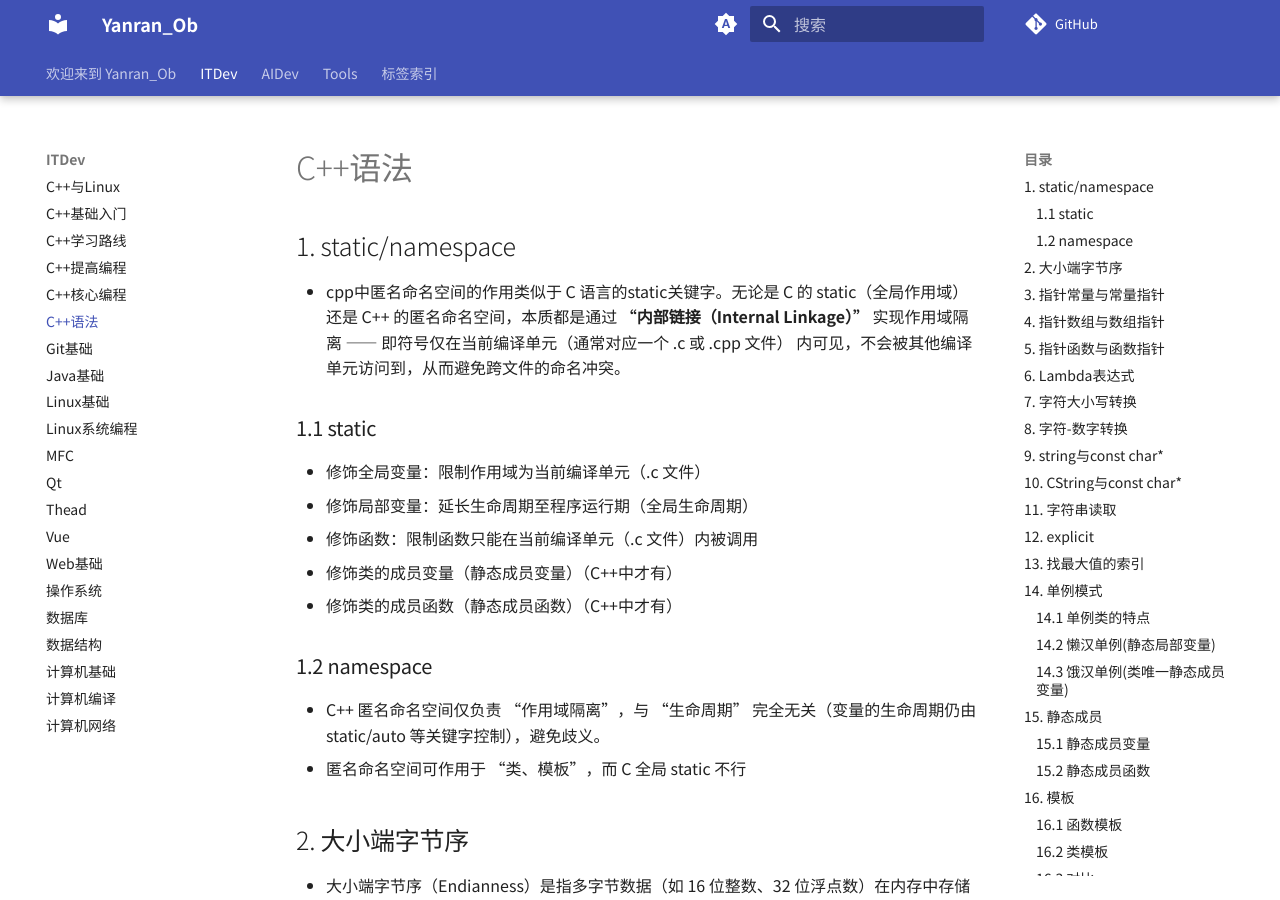
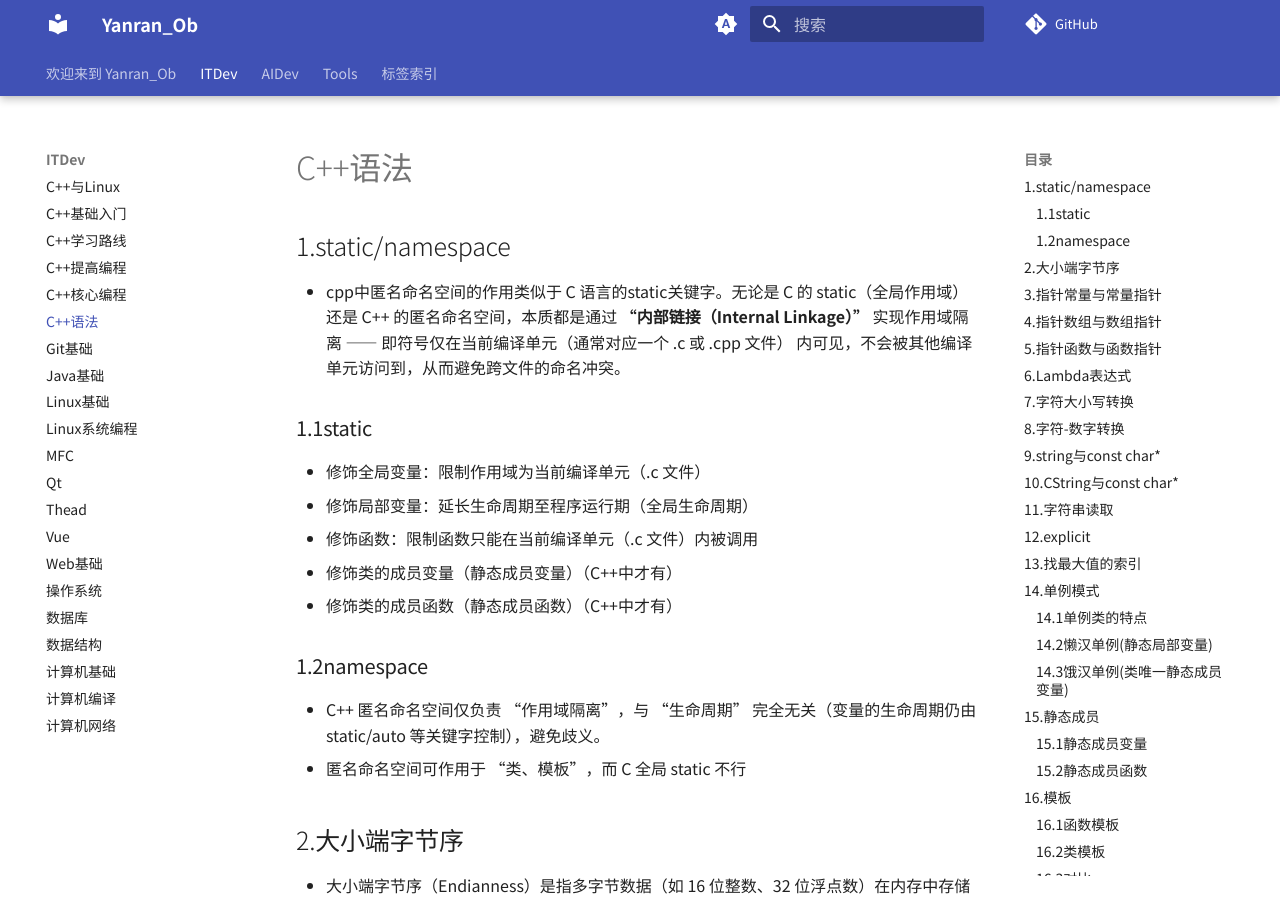
Before and after one commit to yanran425/Yanran425_Ob, an MkDocs documentation site: the page built from docs/ITDev/C++语法.md, in a window 1280 px wide and 900 px high. Built offline with MkDocs 1.6.1 and Material for MkDocs 9.7.7, drawn with Linux system fonts in a browser that asks for light colours; comment, search, counter and statistics services are not loaded; some of the changed text lies outside the part shown.

Commit message:
PUSH NOTE : C++语法.md

````diff
--- a/docs/ITDev/C++语法.md
+++ b/docs/ITDev/C++语法.md
@@ -2,18 +2,18 @@
 coding: UTF-8
 title: C++语法
 date: 2026-03-22T23:39:23
-updated: 2026-07-18T03:57:31
+updated: 2026-08-01T21:02:58
 tags: []
 share: true
 ---
 
 # C++语法
 
-## 1. static/namespace
+## 1.static/namespace
 
 - cpp中匿名命名空间的作用类似于 C 语言的static关键字。无论是 C 的 static（全局作用域）还是 C++ 的匿名命名空间，本质都是通过 **“内部链接（Internal Linkage）”** 实现作用域隔离 —— 即符号仅在当前编译单元（通常对应一个 .c 或 .cpp 文件） 内可见，不会被其他编译单元访问到，从而避免跨文件的命名冲突。
 
-### 1.1 static
+### 1.1static
 
 - 修饰全局变量：限制作用域为当前编译单元（.c 文件）
 - 修饰局部变量：延长生命周期至程序运行期（全局生命周期）
@@ -21,12 +21,12 @@ share: true
 - 修饰类的成员变量（静态成员变量）（C++中才有）
 - 修饰类的成员函数（静态成员函数）（C++中才有）
 
-### 1.2 namespace
+### 1.2namespace
 
 - C++ 匿名命名空间仅负责 “作用域隔离”，与 “生命周期” 完全无关（变量的生命周期仍由 static/auto 等关键字控制），避免歧义。
 - 匿名命名空间可作用于 “类、模板”，而 C 全局 static 不行
 
-## 2. 大小端字节序
+## 2.大小端字节序
 
 - 大小端字节序（Endianness）是指多字节数据（如 16 位整数、32 位浮点数）在内存中存储时，字节的排列顺序规则—— 本质是解决 “多字节数据的‘高位字节’和‘低位字节’该放在内存的‘低地址’还是‘高地址’” 的问题。
 - 高字节与低字节：对多字节数据，权重高的字节是 “高字节”，权重低的是 “低字节”。例：16 位整数 0x1234（十六进制），0x12 是高字节（代表 12×256），0x34 是低字节（代表 34×1）；32 位整数 0x12345678，0x12 是最高字节，0x78 是最低字节。
@@ -63,7 +63,7 @@ share: true
 | 典型应用  | 网络协议（TCP/IP）、PowerPC | x86/x86_64、ARM（默认） |
 | 核心问题  | 跨平台交互需统一为大端（网络序）     | 需检测并转换为目标字节序       |
 
-## 3. 指针常量与常量指针
+## 3.指针常量与常量指针
 
 - const修饰指针有三种情况
 1. const修饰指针   --- 常量指针
@@ -112,7 +112,7 @@ Person(const Person& p) {
 }
 ```
 
-## 4. 指针数组与数组指针
+## 4.指针数组与数组指针
 
 - 指针
 
@@ -166,7 +166,7 @@ int(* pa)[3][4] = &a;
 cout << *(*(*pa)+1)+1)<<endl;
 ```
 
-## 5. 指针函数与函数指针
+## 5.指针函数与函数指针
 
 - 指针函数：是一个函数，返回值是指针
 
@@ -196,7 +196,7 @@ int main(int argc, const char * argv[]){
 }
 ```
 
-## 6. Lambda表达式
+## 6.Lambda表达式
 
 - Lambda表达式是一种在**被调用的位置**或**作为参数传递给函数的位置**定义**匿名函数对象（闭包）** 的简便方法。
 
@@ -245,7 +245,7 @@ cout << f(5) << endl; // 输出 20，不受外部 x 的影响
 
 > [!NOTE] 虽然=捕获列表是值传递，但是可以以值的形式传地址，在Lambda函数内部不修改该地址而修改该地址存放的数据以实现修改值
 
-## 7. 字符大小写转换
+## 7.字符大小写转换
 
 - 字母大写转换
 
@@ -295,7 +295,7 @@ return 0;
 
 ```
 
-## 8. 字符-数字转换
+## 8.字符-数字转换
 
 - 数字转字符
 ```cpp
@@ -363,7 +363,7 @@ int toascii(int c);
 toascii()会将参数c转换成7位的unsigned char值，第八位则会被清除，此字符即会被转成ASCII码字符。返回值将转换成功的ASCI
 ```
 
-## 9. string与const char*
+## 9.string与const char*
 
 > [!NOTE] \<string\>是C++标准库头文件，包含了拟容器class std::string的声明（不过class string事实上只是basic_string\<char\>的typedef），用于字符串操作。
 
@@ -386,13 +386,13 @@ const char* cstr = str.c_str();
 ```
 并且，在进行文件读写的时候，使用const char\* 比使用string更安全。因为，string是会自动分配内存的，其内部的存储方式是不可见的，而const char\*类型是整存整取的，或者也可以自己手动存入每一部分
 
-## 10. CString与const char\*
+## 10.CString与const char\*
 
 > [!NOTE] \<cstring\>是C标准库头文件<string.h>的C++标准库版本，包含了C风格字符串（NUL即'\0'结尾字符串）相关的一些类型和函数的声明，例如strcmp、strchr、strstr等。
 
-[2.1 多字节与宽字节](./MFC.md##2.1%2520%E5%A4%9A%E5%AD%97%E8%8A%82%E4%B8%8E%E5%AE%BD%E5%AD%97%E8%8A%82)
-
-## 11. 字符串读取
+[2.1 多字节与宽字节](./MFC.md##2.1%E5%A4%9A%E5%AD%97%E8%8A%82%E4%B8%8E%E5%AE%BD%E5%AD%97%E8%8A%82)
+
+## 11.字符串读取
 
 - cin>>
 ```cpp
@@ -500,7 +500,7 @@ int main ()
 
 ```
 
-## 12. explicit
+## 12.explicit
 
 - explicit关键字用于修饰类的构造函数，特别是那些只有一个参数的构造函数。它的目的是要求在对象初始化或赋值时必须显式地使用构造函数，从而避免了编译器自动进行类型转换所可能引发的错误和歧义。
 
@@ -529,14 +529,14 @@ MyClass obj(10); // 正确：显式调用构造函数
 ```
 - 在这个例子中，_=*explicit*关键字确保了MyClass对象的创建必须明确地调用构造函数。这样可以提高代码的清晰度和安全性。
 
-## 13. 找最大值的索引
+## 13.找最大值的索引
 
 ```cpp
 auto maxit = max_element(nums.begin() + i, nums.end());
 int maxindex = distance(nums.begin(), maxit);
 ```
 
-## 14. 单例模式
+## 14.单例模式
 
 - 单例模式可以分为 懒汉式 和 饿汉式 ，两者之间的区别在于创建实例的时间不同。
 
@@ -544,13 +544,13 @@ int maxindex = distance(nums.begin(), maxit);
 
 - 饿汉式：系统一运行，就初始化创建实例，当需要时，直接调用即可。这种方式本身就线程安全，没有多线程的线程安全问题。
 
-### 14.1 单例类的特点
+### 14.1单例类的特点
 
 - 构造函数和析构函数为私有类型，目的是禁止外部构造和析构。
 - 拷贝构造函数和赋值构造函数是私有类型，目的是禁止外部拷贝和赋值，确保实例的唯一性。
 - 类中有一个获取实例的静态方法，可以全局访问。
 
-### 14.2 懒汉单例(静态局部变量)
+### 14.2懒汉单例(静态局部变量)
 
 ```cpp
 //.h
@@ -597,7 +597,7 @@ Single::~Single()
 - **初始化的唯一性**：编译器确保 `instance` 仅在首次调用时初始化。
 - **线程安全**（C++11+）：标准强制要求静态变量初始化的原子性，避免多线程冲突。
 
-### 14.3 饿汉单例(类唯一静态成员变量)
+### 14.3饿汉单例(类唯一静态成员变量)
 
 ```cpp
 class Single {
@@ -638,9 +638,9 @@ Single::~Single()
 
 - 由于初始化发生在**单线程环境**（main 函数启动前），因此**天然线程安全**，无需加锁。
 
-## 15. 静态成员
-
-### 15.1 静态成员变量
+## 15.静态成员
+
+### 15.1静态成员变量
 
 - 类的静态成员变量不能类内初始化，但是可以为静态成员提供const整数类型的类内初始值。不过要求静态成员必须是字面值常量类型的constexpr。
 
@@ -652,15 +652,15 @@ static Singleton instance;//仅在类内声明变量，未分配内存。
 Singleton Singleton::instance;//在类外定义变量，此时才分配内存并调用构造函数。
 ```
 
-### 15.2 静态成员函数
+### 15.2静态成员函数
 
 - 类的静态成员函数可以类内/类外实现
 
-[4.2.8 静态成员](./C++%E6%A0%B8%E5%BF%83%E7%BC%96%E7%A8%8B.md##4.2.8%2520%E9%9D%99%E6%80%81%E6%88%90%E5%91%98)
-
-## 16. 模板
-
-### 16.1 函数模板
+[4.2.8 静态成员](./C++%E6%A0%B8%E5%BF%83%E7%BC%96%E7%A8%8B.md##4.2.8%E9%9D%99%E6%80%81%E6%88%90%E5%91%98)
+
+## 16.模板
+
+### 16.1函数模板
 
 - **定义**：定义一个通用函数，允许参数或返回值的类型在调用时指定。
 - **语法**：使用 `template <typename T>` 声明，后跟函数定义。
@@ -732,7 +732,7 @@ int main() {
 }
 ```
 
-### 16.2 类模板
+### 16.2类模板
 
 - **定义**：定义一个通用类，允许成员变量或成员函数的类型在实例化时指定。
 - **语法**：使用 `template <class T>` 声明，后跟类定义。
@@ -824,7 +824,7 @@ int main()
 }
 ```
 
-### 16.3 对比
+### 16.3对比
 
 - **函数模板**是为了实现与类型无关的通用函数，依赖调用时的类型推导；
 - **类模板**是为了创建通用的类结构，需在实例化时显式指定类型参数。
@@ -844,7 +844,7 @@ int main()
 |**默认模板参数**|C++11 起支持（如 `template<typename T = int>`）|支持，且更常见（如 `template<typename T = int> class Stack`）|
 |**用途**|通用算法（如 `std::sort`、`std::swap`）|容器类（如 `std::vector`、`std::map`）、工具类|
 
-## 17. STL汇总
+## 17.STL汇总
 
 ### string
 
@@ -1271,15 +1271,15 @@ for_each(v.begin(), v.end(), MyPrint);
 	目标容器开辟空间需要从**两个容器取较大值**
 	set_difference返回值既是差集中最后一个元素的位置
 
-## 18. C++的Map
-
-### 18.1 Tree与Map
+## 18.C++的Map
+
+### 18.1Tree与Map
 
 - 树结构的核心是 “层级嵌套的节点”，每个节点通常存储一个值
 - Map 的核心是 “键值对（KV）映射”，通过键快速查找值。
 - 普通的树结构（如二叉树）只能按 “节点值” 排序，普通的 Map（如哈希表）虽然查询快，但键是无序的。
 
-### 18.2 Tree与Map结合
+### 18.2Tree与Map结合
 
 - “树节点” 不再只存一个值，而是 存储一个键值对（Key + Value）；
 - 树的排序规则基于 “键（Key）”，而非值（Value）—— 左子树的所有节点的键 < 根节点的键，右子树的所有节点的键 > 根节点的键（二叉搜索树的特性）。
@@ -1338,7 +1338,7 @@ class Node {
 
 4. 键的哈希函数和相等比较：在使用unordered_map时，需要确保键类型具有良好的哈希函数和相等比较操作符。如果键类型不提供这些操作，或者它们的性能较低，可能需要手动提供自定义的哈希函数和相等比较操作符。
 
-## 19. 位运算
+## 19.位运算
 
 - 运算符
 
@@ -1372,9 +1372,9 @@ while(flag){
 cout<<n<<endl;
 ```
 
-## 20. stream
-
-### 20.1 流类
+## 20.stream
+
+### 20.1流类
 
 - 数据输入和输出的过程也是数据传输的过程。数据像水一样从一个地方流动到另一个地方，因此，在 C++将此过程称为 “流（stream）”。在 C++ 的标准类库中，将用于进行数据输入输出的类统称为“流类”。
 - `cin` 是 `istream` 类的对象（输入流类），用于处理标准输入（通常是键盘）。
@@ -1384,11 +1384,11 @@ cout<<n<<endl;
 ![](../assets/C++%E8%AF%AD%E6%B3%95-3.png)
 ![](../assets/C++%E8%AF%AD%E6%B3%95-4.png)
 
-### 20.2 ios_base类
+### 20.2ios_base类
 
 - `ios_base`：最顶层的抽象基类，封装了所有流的**格式控制**（如对齐方式、数值进制）和**状态管理**（如错误标志），与具体的输入输出操作无关。
 
-### 20.3 ios类
+### 20.3ios类
 
 - `ios`：继承自 `ios_base`，增加了与模板类型相关的接口（C++ 标准中为 `template <class charT, class traits = char_traits<charT>> class basic_ios`），是后续输入输出流的直接基类。
 - 核心功能：管理流的状态和格式控制，不直接处理输入输出。
@@ -1606,7 +1606,7 @@ int main() {
 }
 ```
 
-### 20.7 流控制
+### 20.7流控制
 
 - 控制方法
 	1. **流成员函数**：如`setf()`（设置格式标志）、`precision()`（设置精度）、`width()`（设置宽度）。
@@ -1616,7 +1616,7 @@ int main() {
 	2. 字符串流：`istringstream`、`ostringstream`、`stringstream`。
 	3. 文件流：`ifstream`、`ofstream`、`fstream`。
 
-#### 20.7.1 固定宽度与填充字符
+#### 20.7.1固定宽度与填充字符
 
 - **需求**：输出时固定宽度，不足部分用指定字符（如空格、0）填充。
 - **方法**：`setw(n)`（设置宽度）+ `setfill(c)`（设置填充字符）。
@@ -1645,7 +1645,7 @@ int main() {
 > [!NOTE] 注意：`setw(n)`仅对**下一次输出有效**，之后需重新设置；`setfill(c)`则持续有效，直到被修改。
 >>`setfill` 仅用于**补充 “指定宽度与实际内容宽度的差值”**。如果没有用 `setw(n)` 指定宽度，流会直接输出内容，无需填充，因此 `setfill` 的设置不会产生任何效果。默认情况下，`setfill` 的填充字符是**空格（`' '`）**。这是 C++ 流类的初始设置，无需手动配置。
 
-#### 20.7.2 数值补零
+#### 20.7.2数值补零
 
 - **整数补零**：结合`setw()`和`setfill('0')`（见上面示例）。
 - **浮点数补零**：配合`fixed`（固定小数位）和`setprecision(n)`（保留 n 位小数）。
@@ -1672,7 +1672,7 @@ int main() {
 }
 ```
 
-#### 20.7.3 对齐方式
+#### 20.7.3对齐方式
 
 - **需求**：输出内容在指定宽度内左对齐或右对齐。
 - **方法**：`left`（左对齐）、`right`（右对齐，默认）操纵符，配合`setw()`。
@@ -1690,7 +1690,7 @@ int main() {
 }
 ```
 
-#### 20.7.4 数值进制转换
+#### 20.7.4数值进制转换
 
 - **需求**：以不同进制输出整数（如十六进制、八进制）。
 - **方法**：`dec`（十进制，默认）、`hex`（十六进制）、`oct`（八进制）。
@@ -1717,7 +1717,7 @@ int main() {
 }
 ```
 
-#### 20.7.5 输入格式控制
+#### 20.7.5输入格式控制
 
 `cin`和`iss`也可通过格式控制调整输入解析方式，例如按特定进制读取整数：
 
@@ -1744,9 +1744,9 @@ int main() {
 }
 ```
 
-## 21. 左值/右值
-
-### 21.1 左值
+## 21.左值/右值
+
+### 21.1左值
 
 - 左值是一个表示数据的表达式(如变量名或解引用的指针)，我们可以获取它的地址并且可以对它赋值(const修饰符后的左值，不能给他赋值，但是可以取它的地址)，左值可以出现赋值符号的左边，右值不能出现在赋值符号左边。
 - 我们可以修改左值，但不可以修改右值。
@@ -1758,7 +1758,7 @@ const int b = 2;
 int* p = nullptr;
 ```
 
-### 21.2 右值
+### 21.2右值
 
 - 右值也是一个表示数据的表达式，如：字面常量、表达式返回值，函数返回值等等。
 - 右值可以出现在赋值符号的右边，但是不能出现出现在赋值符号的左边，右值不能取地址，我们也不能修改右值。
@@ -1778,7 +1778,7 @@ fun();
 }
 ```
 
-### 21.3 左值与右值对比
+### 21.3左值与右值对比
 
 - 左值一般为我们自己定义的变量，在定义时开辟了内存，我们可以对这块内存赋值，修改内存中的值，如果有const也仅从语法层面上不允许修改，这块内存在其生命周期结束的时候销毁。
 
@@ -1792,9 +1792,9 @@ fun();
 - 所以立即数，函数返回的值等都是右值；而非匿名对象(包括变量)，函数返回的引用，const对象等都是左值。
 - 分辨左右值最常用方法就是判断他是否可以取地址。如果不可以就为右值。
 
-## 22. 左值/右值引用
-
-### 22.1 左值引用【避免对象拷贝】
+## 22.左值/右值引用
+
+### 22.1左值引用【避免对象拷贝】
 
 - 左值引用就是给左值的引用，主要作用是避免对象拷贝。
 ```cpp
@@ -1832,7 +1832,7 @@ const int &var = temp;
     - 左值引用要求右边的值必须能够取地址，如果无法取地址，可以用常引用；
     - 但使用常引用后，我们只能通过引用来读取数据，无法去修改数据，因为其被const修饰成常量引用了。
 
-### 22.2 右值引用【延长对象生命周期】
+### 22.2右值引用【延长对象生命周期】
 
 - 右值引用就是对右值的引用，给右值取别名。主要作用是把延长对象的生命周期，一般是延长到作用域的scope之外。
 - 定义右值引用的格式为：`类型 && 引用名 = 右值表达式`,例如`int &&var = 10;`
@@ -1871,7 +1871,7 @@ const double&& rr4 = x + y;
 
 - 主要是解决函数参数的传递中（针对返回的将亡值，即局部大块数据），解决大块数据或对象的传递效率和空间不如意的问题
 
-### 22.3 左值引用与右值引用对比
+### 22.3左值引用与右值引用对比
 
 - 首先明确一点就是不管是左值引用还是右值引用，都是给一段空间取别名。对于左值引用而言，他与绑定的变量共用同一块空间，是之前我们定义该变量（左值）开辟的空间，没有再开辟出新内存。
 - 对于右值引用而言，他也没有开辟内存，他绑定的一块空间是编译器运行时为右值自动开辟的空间，没有为右值引用再开辟出新内存。
@@ -1886,7 +1886,7 @@ const double&& rr4 = x + y;
     1. 左值引用引用左值，左值可以修改；右值引用引用右值，右值不可以修改
     2. 左值是由用户自定义变量组成，右值一般为编译器运行时开辟临时变量。
 
-### 22.4 左值引用与右值引用总结
+### 22.4左值引用与右值引用总结
 
 - 左值引用可以指向右值，但需要const来修饰，不能修改这个值
 - 右值引用可以指向左值，需要std::move(v)即可
@@ -1929,7 +1929,7 @@ const int&& rr6 = std::move(b);
 
 ```
 
-### 22.5 修改/取地址
+### 22.5修改/取地址
 
 - 右值是一定不可以修改和取地址的，右值引用是可以修改的，也可以取地址。
 - 左值引用和左值一样，左值引用可以修改和取地址。
@@ -1952,7 +1952,7 @@ return 0;
 - 右值引用可以修改，我们从编译器手中拿走了右值销毁的权利，“右值”在引用后依旧存在，可以进行正常的访问修改操作。
 - 左值引用和左值使用的都是用户自定义开辟的空间，所以左值引用支持修改。
 
-### 22.6 左值引用 引用 右值
+### 22.6左值引用 引用 右值
 
 - 首先`int&& ra = 10;`是正常的定义右值引用，是没有任何问题的
 - `int& la = 10;`直接使用左值是错误的，编译器报错。编译器检测右值不支持修改操作，但一般的左值引用支持修改，我们就可以加上const，禁止修改，使得编译器检测通过：`int& la = 10;`
@@ -1972,7 +1972,7 @@ const int& r3 = fun();
 }
 ```
 
-### 22.7 右值引用 引用 左值
+### 22.7右值引用 引用 左值
 
 - `int c = 0;int& lc = c;`是正常的定义左值引用，是没有任何问题的
 - `int &&rc=c`直接写不行，得强制转换：`int &&rc=(int &&)c`
@@ -1990,7 +1990,7 @@ int*&& lp = (int*&&)p;
 
 - 右值引用后，lc与c用的是同一块空间，此时仿佛lc是左值引用一样。我们可以通过如下代码检测。
 
-### 22.8 左值引用用处
+### 22.8左值引用用处
 
 引用有和指针同等的效率，那么在函数设计传递参数的时候，我们就可以传递引用来代替指针，
 ```cpp
@@ -2011,7 +2011,7 @@ return 0;
 
 ```
 
-### 22.9 右值引用用处
+### 22.9右值引用用处
 
 ```cpp
 //用C++实现一个简单的顺序栈：
@@ -2152,18 +2152,18 @@ operator=(Stack&&)     // 调用带右值引用的赋值运算符重载函数，
 
 > [!NOTE] 有名字的变量，无论其类型是什么引用，作为表达式时都是左值。
 
-## 23. 移动语义
+## 23.移动语义
 
 - 将一个对象中的资源移动到另一个对象（资源控制权的转移）。
 
-### 23.1 std::move
+### 23.1std::move
 
 - std::move 是 C++11 引入的一个关键工具，它的核心作用是将左值转换为右值引用，从而允许使用移动语义而非拷贝语义。其主要用途包括：
 	- 启用移动语义：让编译器知道对象可以被移动而非拷贝
 	- 资源转移：高效转移资源所有权，避免不必要的深拷贝
 	- 性能优化：减少临时对象的构造和析构开销
 
-### 23.2 移动构造
+### 23.2移动构造
 
 - 拷贝构造函数和移动构造函数都是构造函数的重载函数，所不同的是：
     - 拷贝构造函数的参数是 const左值引用，接收左值或右值；
@@ -2172,7 +2172,7 @@ operator=(Stack&&)     // 调用带右值引用的赋值运算符重载函数，
     - 若是左值做参数，那么就会调用拷贝构造函数，做一次拷贝（如果是像 string 这样的在堆空间上存在资源的类，那么每调用一次拷贝构造就会做一次深拷贝）。
     - 若是右值做参数，那么就会调用移动构造，而调用移动构造就会减少拷贝（如果是像 string 这样的在堆空间上存在资源的类，那么每调用一次移动构造就会少做一次深拷贝）。
 
-### 23.3 移动赋值
+### 23.3移动赋值
 
 - 拷贝赋值函数和移动赋值函数都是赋值运算符重载函数的重载函数，所不同的是：
     - 拷贝赋值函数的参数是 const左值引用，接收左值或右值；
@@ -2181,7 +2181,7 @@ operator=(Stack&&)     // 调用带右值引用的赋值运算符重载函数，
     - 若是左值做参数，那么就会调用拷贝赋值，做一次拷贝（如果是像 string 这样的在堆空间上存在资源的类，那么每调用一次拷贝赋值就会做一次深拷贝）。
     - 若是右值做参数，那么就会调用移动赋值，而调用移动赋值就会减少拷贝（如果是像 string 这样的在堆空间上存在资源的类，那么每调用一次移动赋值就会少做一次深拷贝）。
 
-## 24. 万能引用
+## 24.万能引用
 
 - 万能引用的形式是 T&&，但必须满足两个条件,只有同时满足这两个条件，T&& 才是万能引用，否则就是普通的右值引用（&&）。
     1. 它必须是模板参数（即 T 是模板类型参数）；
@@ -2262,7 +2262,7 @@ int main()
 
 - 也就是说，右值引用失去了右值的属性。我们期望传递过程中能够保持住它的原有的左值或右值属性，于是 C++11标准提出完美转发。
 
-### 24.1 完美转发
+### 24.1完美转发
 
 - 完美转发是指在函数模板中，完全依照模板的参数类型，将参数传递给当前函数模板中的另外一个函数。
 
@@ -2345,7 +2345,7 @@ private:
 };
 ```
 
-### 24.2 引用折叠
+### 24.2引用折叠
 
 - 引用折叠是万能引用能 “同时接收左值和右值” 的核心原因，也广泛用于模板实例化和 auto 推导中。
 
````
Also changed, not shown: other parts of docs/ITDev/C++语法.md (+7 -7 lines).
